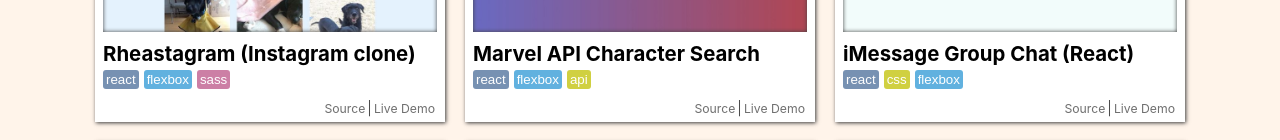
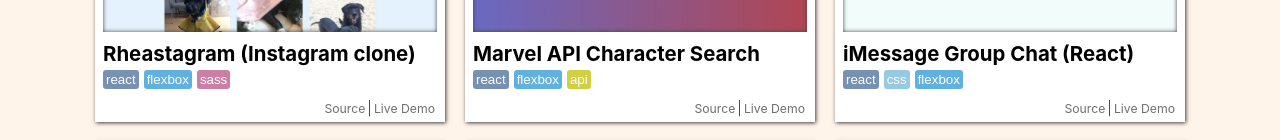
Before and after one commit to KristofferTroncoso/KristofferTroncoso.github.io, a React (Create React App) app: page / in a window 1280 px wide. Shown: the part 615-755 px from the top of the page. Built offline with nearby package versions, Linux system fonts and the light colour scheme.

Commit message:
Add and change some tag colors

```diff
--- a/src/components/Tag.js
+++ b/src/components/Tag.js
@@ -16,7 +16,7 @@
     mongodb: '#2fbc8b',
     express: '#93e82c',
     api: '#c9c910',
-    css: '#c9c910',
+    css: '#7fc1e2',
     flexbox: '#3da6e2',
     grid: '#3dc2e2',
     responsive: '#e2b931',
@@ -24,7 +24,9 @@
     rhea: '#fff',
     rest: '#a2bcd6',
     sass: '#cc6699',
-    vanilla: '#ddcdbe'
+    vanilla: '#ddcdbe',
+    json: '#c0c444',
+    PWA: '#fccb7b'
   }
 
   let tagColor = tagColors[tag] || '#c4c4c4';
```
